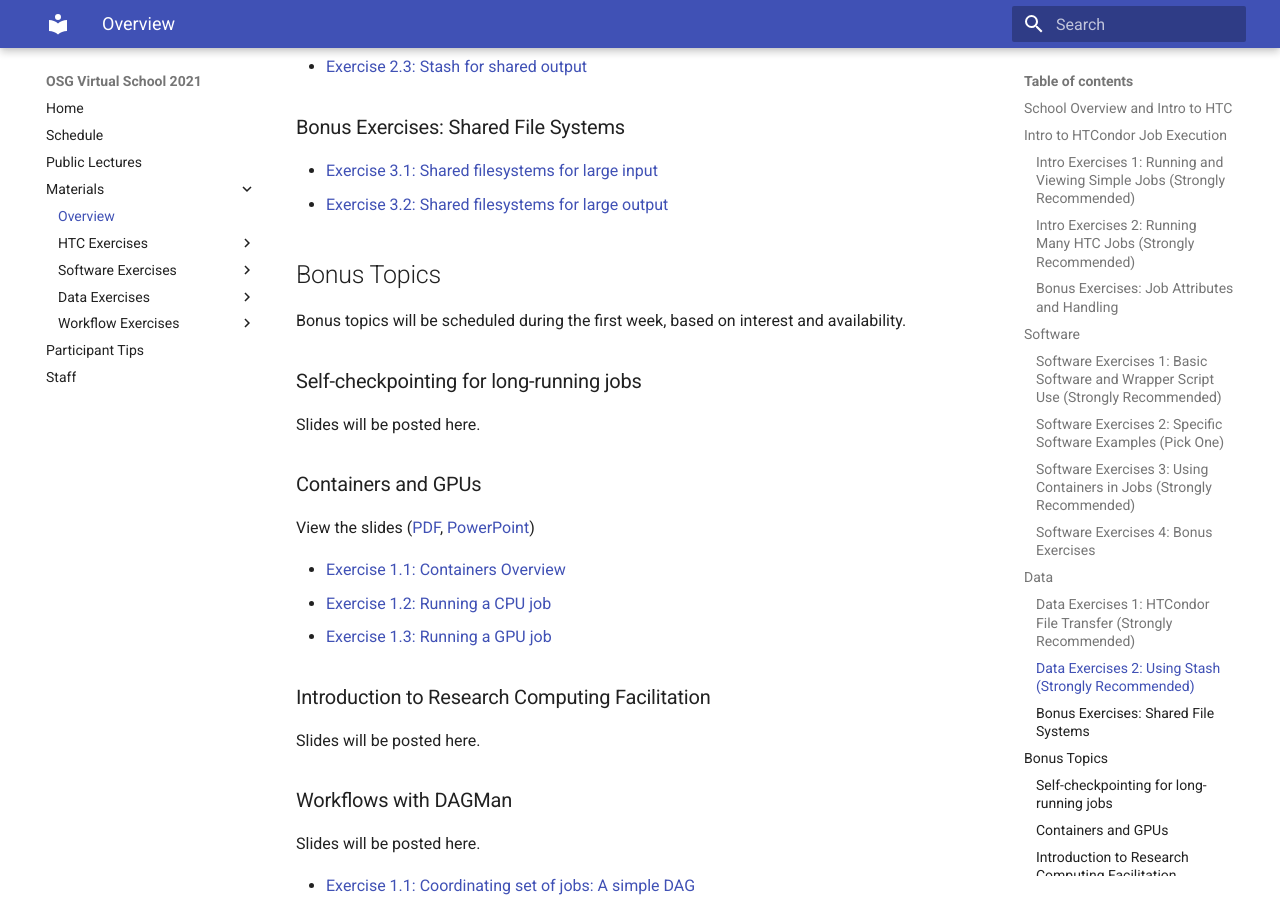
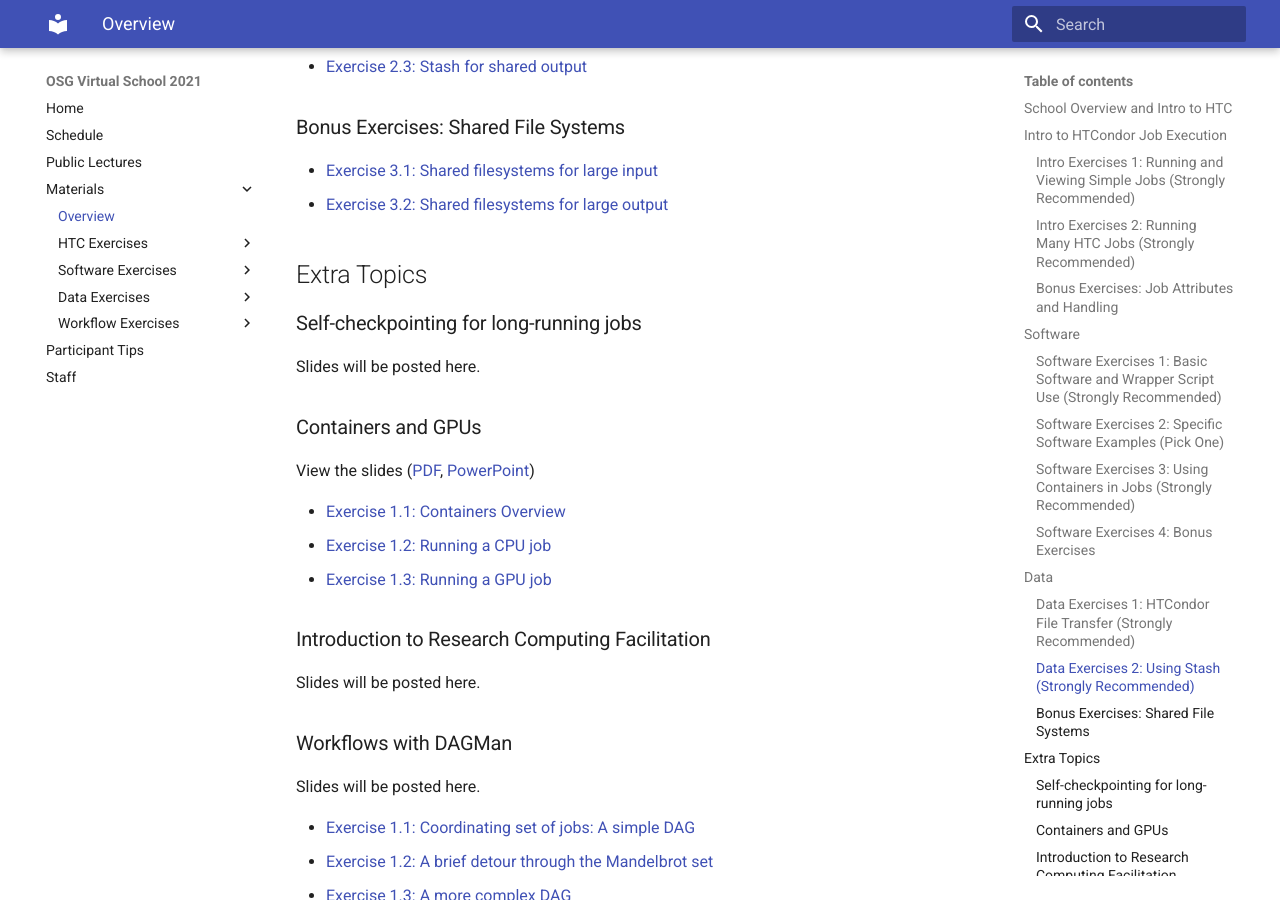
Before and after one commit to osg-htc/virtual-school-2021, an MkDocs documentation site: the page built from docs/materials/index.md, in a window 1280 px wide and 900 px high, scrolled down 2291 px. Built offline with MkDocs 1.6.1 and Material for MkDocs 9.7.7, drawn with Linux system fonts in a browser that asks for light colours.

Commit message:
Removed note about scheduling extra topics

```diff
--- a/docs/materials/index.md
+++ b/docs/materials/index.md
@@ -80,10 +80,7 @@
 - [Exercise 3.1: Shared filesystems for large input](data/part3-ex1-input.md)
 - [Exercise 3.2: Shared filesystems for large output](data/part3-ex2-output.md)
 
-## Bonus Topics
-
-Bonus topics will be scheduled during the first week,
-based on interest and availability.
+## Extra Topics
 
 ### Self-checkpointing for long-running jobs
 
```
